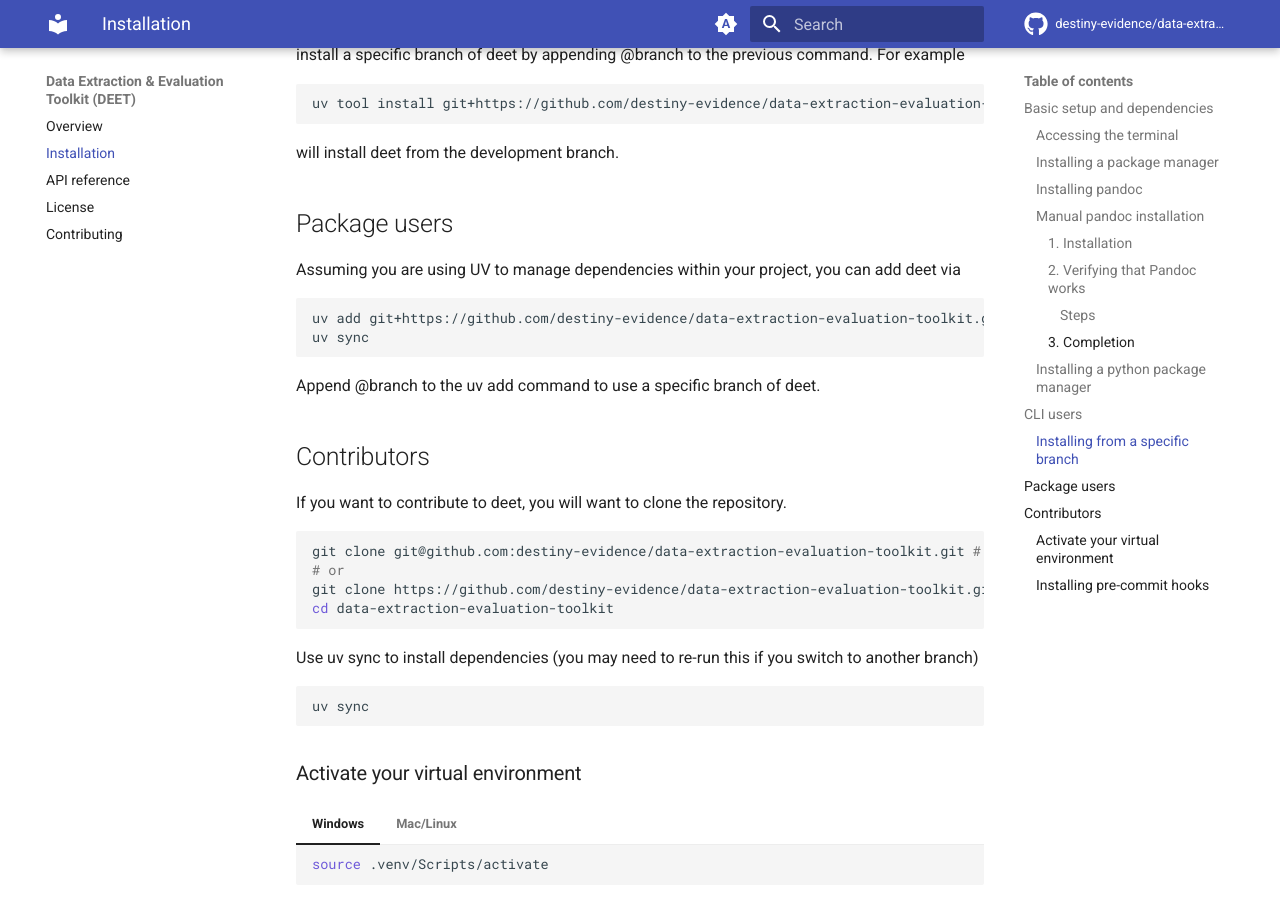
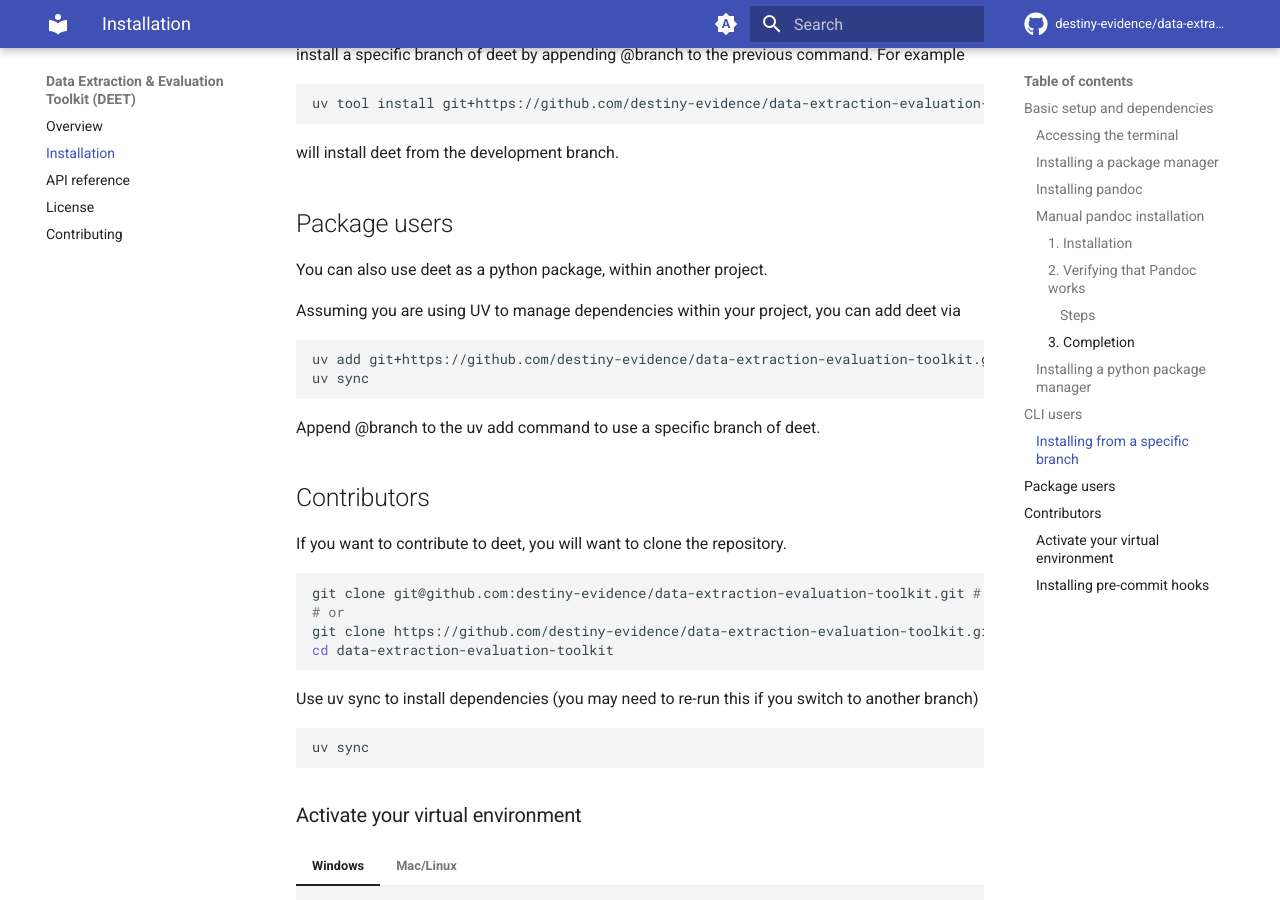
Before and after one commit to destiny-evidence/data-extraction-evaluation-toolkit, an MkDocs documentation site: the page built from docs/installation.md, in a window 1280 px wide and 900 px high, scrolled down 1804 px. Built offline with MkDocs 1.6.1 and Material for MkDocs 9.7.7, drawn with Linux system fonts in a browser that asks for light colours; comment, search, counter and statistics services are not loaded.

Commit message:
explain package use

````diff
--- a/docs/installation.md
+++ b/docs/installation.md
@@ -212,6 +212,8 @@ will install deet from the development branch.
 
 ## Package users
 
+You can also use deet as a python package, within another project.
+
 Assuming you are using UV to manage dependencies within your project, you can add deet via
 
 ```bash
````
